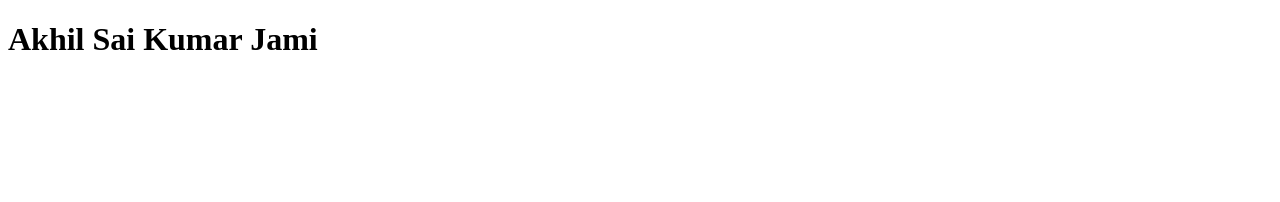
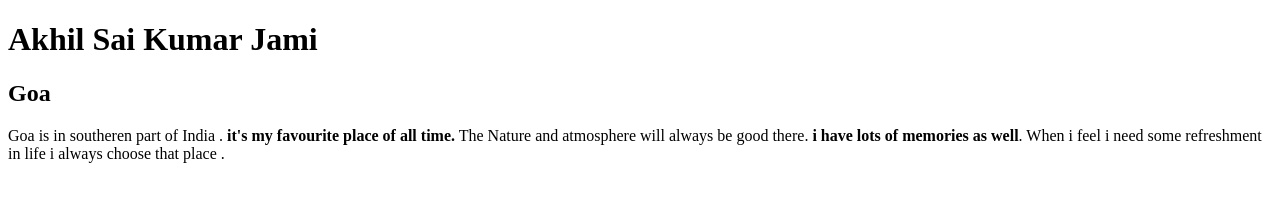
Before and after one commit to 44-563-WebApps-F21/webapps-f21-assignment-3-akhilmike, a plain HTML site: page index.html in a window 1280 px wide. Drawn offline with Linux system fonts and the light colour scheme.

Commit message:
index file commit

```diff
--- a/index.html
+++ b/index.html
@@ -6,6 +6,7 @@
 <body>
 
 <h1>Akhil Sai Kumar Jami</h1>
-
+<h2>Goa</h2>
+<p>Goa is in southeren part of India . <b>it's my favourite place of all time.</b> The Nature and atmosphere will always be good there. <b>i have lots of memories as well</b>. When i feel i need some refreshment in life i always choose that place .</p>
 </body>
 </html>
```
